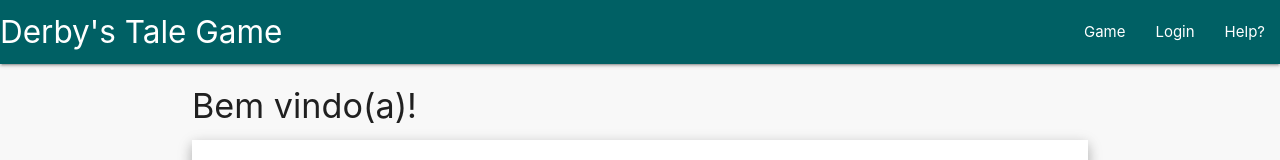
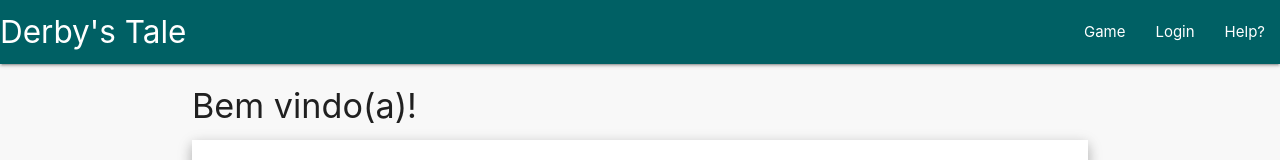
Before and after one commit to FelipeTr00/TechAcademy3, a plain HTML site: page index.html in a window 1280 px wide. Shown: the top 160 px of the page. Drawn offline with nearby package versions, Linux system fonts and the light colour scheme.

```diff
--- a/index.html
+++ b/index.html
@@ -17,7 +17,7 @@
 
     <nav class="navbar-fixed cyan darken-4">
         <div class="nav-wrapper">
-            <a href="#" class="brand-logo">Derby's Tale Game</a>
+            <a href="#" class="brand-logo">Derby's Tale</a>
             <ul id="nav-mobile" class="right hide-on-med-and-down">
                 <li><a href="#" data-page="game">Game</a></li>
                 <li><a href="#" data-page="login">Login</a></li>
```
